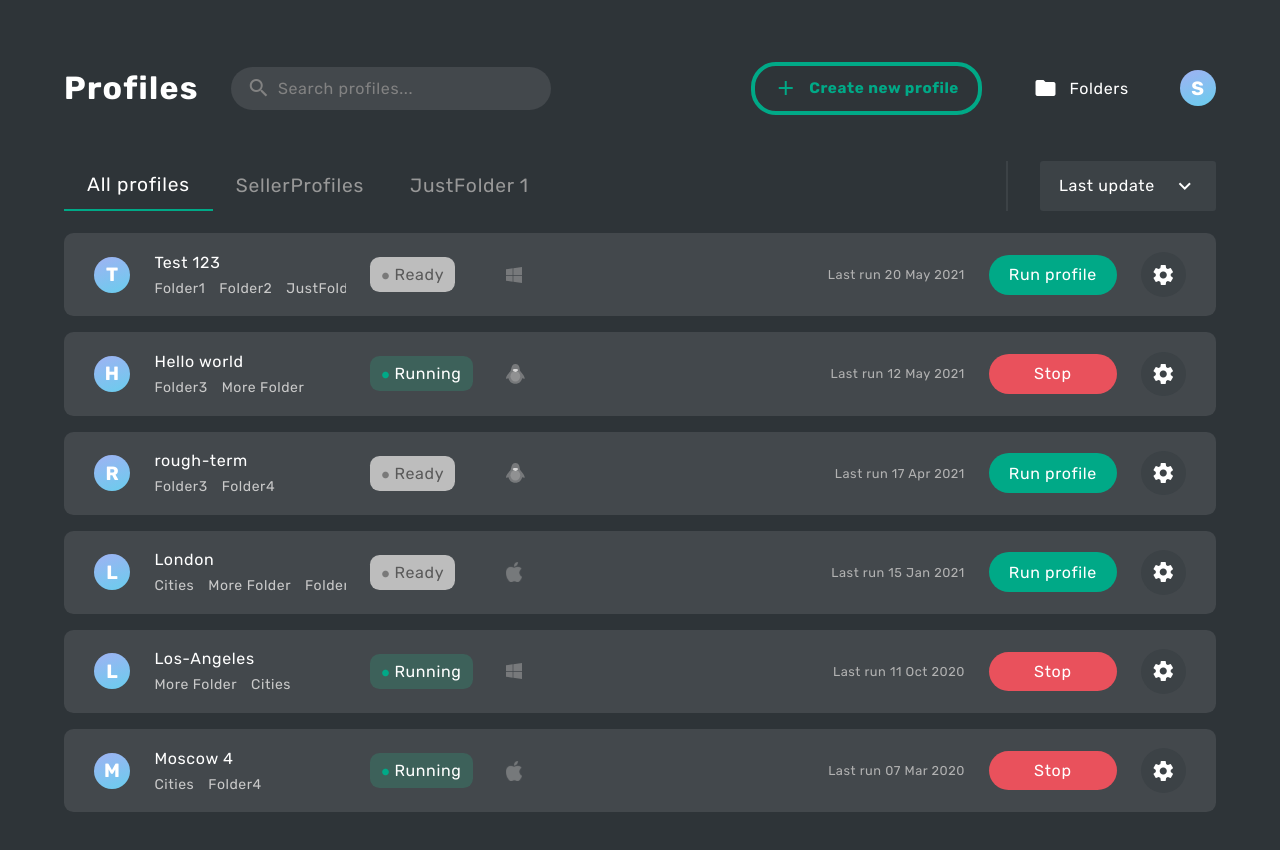
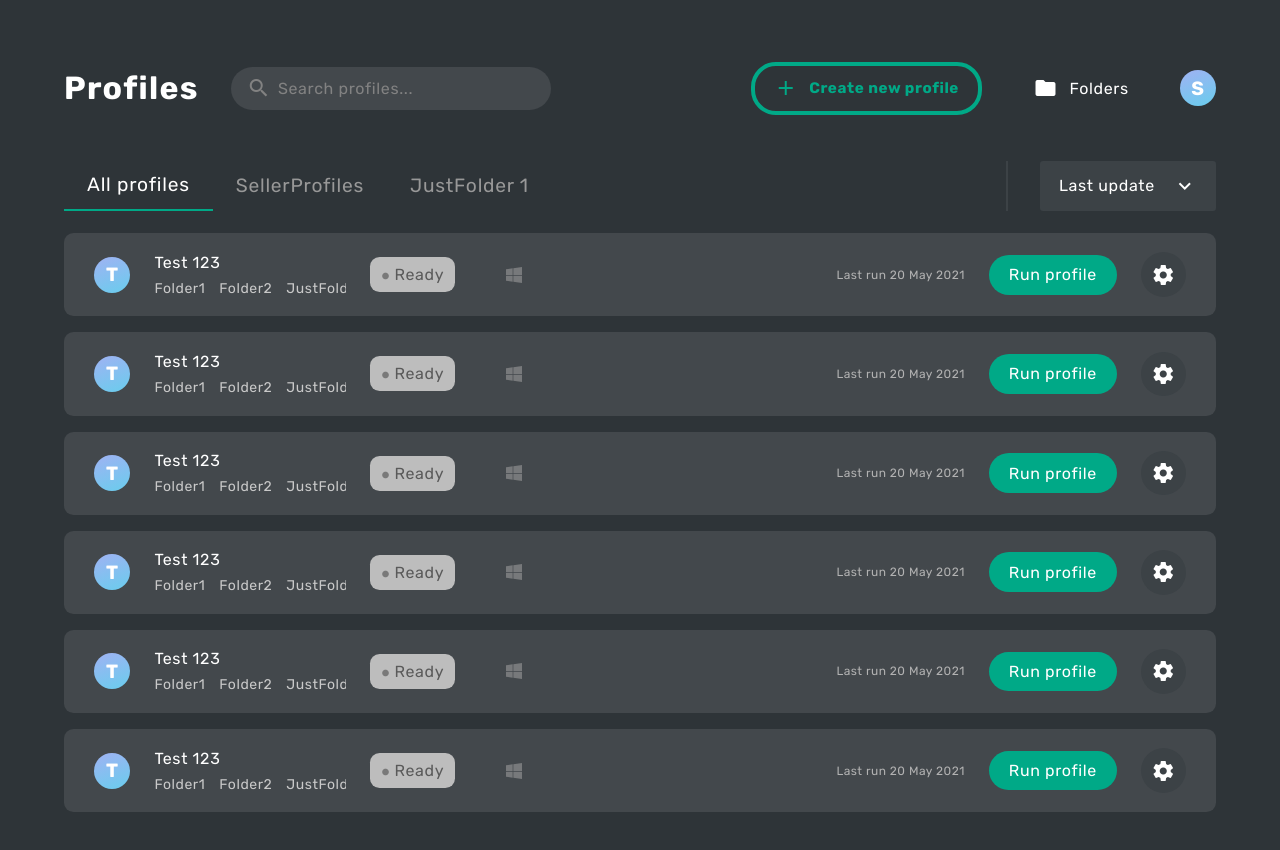
Before and after one commit to TDmig/GLProfiles, a React (Create React App) app: page / in a window 1280 px wide. Shown: the top 850 px of the page. Built offline with nearby package versions, Linux system fonts and the light colour scheme.

Commit message:
Extended profile items

```diff
--- /dev/null
+++ b/src/Components/Flex.tsx
@@ -0,0 +1,12 @@
+import styled from 'styled-components'
+
+
+export const HorizontalFlex = styled.div<{margin?: string}>`
+    display: flex;
+    ${props => props.margin && `
+        & > * + * {
+            margin-left: ${props.margin};
+        }
+    `}
+
+`
--- a/src/Components/ListBlock/ListBlock.tsx
+++ b/src/Components/ListBlock/ListBlock.tsx
@@ -10,9 +10,6 @@ export const ListBlock = styled.div`
 
     padding: 1.2em 1.9em;
 
-    display: flex;
-    justify-content: space-between;
-
     & + & {
         margin-top: 1em;
     }
--- a/src/Components/ListBlock/ProfileItem.tsx
+++ b/src/Components/ListBlock/ProfileItem.tsx
@@ -1,23 +1,12 @@
 import { Button } from 'Components/Buttons';
-import React from 'react'
+import React, { useState } from 'react'
 import { ListBlock } from "./ListBlock";
 import LetterIcon from '../LetterIcon/index';
 import styled from 'styled-components';
-import ProfileStatus, {status} from './ProfileStatus'
-
-
-
-type platform = "Linux" | "Mac" | "Windows"
-
-
-
-interface ProfileItemProps {
-    name: string
-    folders: Array<string>
-    status: status
-    platform: platform
-    lastRun: string
-}
+import ProfileStatus from './ProfileStatus'
+import { Profile, ProfileSummary, status } from '../../types'
+import ProfileTable from './ProfileTable';
+import { DimmedText } from '../TextStyles';
 
 
 const ItemGridWrapper = styled.div`
@@ -29,24 +18,50 @@ const ItemGridWrapper = styled.div`
 `
 
 
-export default function ProfileItem(props: ProfileItemProps) {
+export default function ProfileItem(props: {profile: Profile}) {
+    const [extended, setExtended] = useState(false)
+
+
+    return <ListBlock>
+        <ProfileSummaryItem
+            {...props.profile}
+            onStatusChange={() => {}}
+            onExtendToggle={() => setExtended(prev => !prev)}
+        />
+        {extended && <ProfileTable
+                profile={props.profile}
+                onEdit={(f) => alert(f)}
+            />
+        }
+    </ListBlock>
+}
+
+
+interface ProfileSummaryProps extends ProfileSummary {
+    onStatusChange: (() => void)
+    onExtendToggle: (() => void)
+}
+
+
+function ProfileSummaryItem(props: ProfileSummaryProps) {
     const buttonText = props.status === 'running' ? 'Stop' : 'Run profile'
-    return <ListBlock>
-        <ItemGridWrapper>
+    return <ItemGridWrapper>
         <LetterIcon letter={props.name}/>
         <ProfilePrimary name={props.name} folders={props.folders}/>
         <ProfileStatus status={props.status}/>
         <img src={`/svg/${props.platform}.svg`} alt={`Platform: ${props.platform}`}/>
         <div/>
-            <span className="dimmed-text">Last run {props.lastRun}</span>
-            <Button color={props.status === 'running' ? 'red' : 'green'}>
+        <DimmedText>Last run {props.lastRun}</DimmedText>
+        <Button
+            color={props.status === 'running' ? 'red' : 'green'}
+            onClick={() => props.onStatusChange()}
+        >
             {buttonText}
         </Button>
-            <Button color='dark' circle>
+        <Button color='dark' circle onClick={() => props.onExtendToggle()}>
             <span className="material-icons">settings</span>
         </Button>
     </ItemGridWrapper>
-    </ListBlock>
 }
 
 
--- a/src/Components/ListBlock/ProfileStatus.tsx
+++ b/src/Components/ListBlock/ProfileStatus.tsx
@@ -1,7 +1,5 @@
 import styled from "styled-components"
-
-
-export type status = "running" | "ready"
+import { status } from '../../types'
 
 
 export default function ProfileStatus(props: {status: "running" | "ready"}) {
--- /dev/null
+++ b/src/Components/ListBlock/ProfileTable.tsx
@@ -0,0 +1,159 @@
+import styled from 'styled-components'
+
+import { DimmedText } from 'Components/TextStyles';
+import { Profile } from 'types';
+import { HorizontalFlex } from 'Components/Flex';
+import { Button } from '../Buttons/index';
+import { useState } from 'react';
+
+
+const ProfileTableWrapper = styled.div`
+    margin-top: 2.6em;
+
+    display: grid;
+    grid-template-columns: repeat(3, 1fr);
+    grid-gap: 4em;
+
+    & > div {
+        display: flex;
+        flex-direction: column;
+        & > * {
+            display: flex;
+            align-items: center;
+
+            margin: auto 0;
+            height: 4em;
+            & > * + * {
+                margin-left: 1.5em;
+            }
+        }
+        & > * + * {
+            border-top: 2px solid #393F44;
+        }
+    }
+
+    * {
+        font-size: 0.95em;
+    }
+
+    b {
+        font-weight: 700;
+
+    }
+`
+
+
+function ChevronButtonEdit({onClick}: {onClick: () => void}) {
+    return <Button circle onClick={() => onClick()}>
+        <span className="material-icons">
+            expand_more
+        </span>
+    </Button>
+}
+
+
+const ShadowEditButton = styled.div`
+    position: absolute;
+    right: 0;
+    width: 4.6em;
+
+    height: 100%;
+
+    display: flex;
+    align-content: center;
+    justify-content: flex-end;
+
+    & > * {
+        height: fit-content;
+        margin: auto 0;
+    }
+
+    user-select: none;
+    cursor: pointer;
+
+    text-decoration: underline;
+    background-image: linear-gradient(to left, #43484C, #43484C 50%, #43484C00);
+`
+
+
+function HoverDiv({children, onClick}:
+    React.PropsWithChildren<{onClick: () => void}>) {
+
+    const [hovering, setHovering] = useState(false)
+
+    return <div style={{'position': 'relative'}}
+        onClick={() => onClick()}
+        onMouseEnter={() => setHovering(true)}
+        onMouseLeave={() => setHovering(false)}
+    >
+        {children}
+        {hovering && <ShadowEditButton>
+            <div>edit</div>
+        </ShadowEditButton>}
+    </div>
+}
+
+
+export default function ProfileTable({profile, onEdit}:
+    {profile: Profile, onEdit: (field: string) => void}) {
+
+    return <ProfileTableWrapper>
+        <div>
+            <HoverDiv onClick={() => onEdit('proxy')}>
+                <b>Proxy</b>
+                <span>{profile.proxy[0]}</span>
+                <DimmedText>{profile.proxy[1]}</DimmedText>
+            </HoverDiv>
+            <div>
+                <b>Language</b>
+                <span>{profile.language[0]}</span>
+                {profile.language.length > 1 &&
+                    <DimmedText>and {profile.language.length - 1} more...</DimmedText>
+                }
+            </div>
+            <div>
+                <b>Timezone</b>
+                <span>{profile.timezone}</span>
+                <ChevronButtonEdit onClick={() => onEdit('timezone')}/>
+            </div>
+        </div>
+        <div>
+            <div>
+                <b>Resolution</b>
+                <span>{profile.resolution}</span>
+                <ChevronButtonEdit onClick={() => onEdit('resolution')}/>
+            </div>
+            <div>
+                <b>Geolocation</b>
+                <span>{profile.geolocation}</span>
+            </div>
+            <div>
+                <b>Cookie</b>
+                <span>{profile.cookie[0]}</span>
+                {profile.cookie.length > 1 &&
+                    <DimmedText>and {profile.cookie.length - 1} more...</DimmedText>
+                }
+            </div>
+        </div>
+        <div>
+            <HoverDiv onClick={() => onEdit('notes')}>
+                <b>Notes</b>
+                <span style={{'whiteSpace': 'break-spaces'}}>{profile.notes}</span>
+            </HoverDiv>
+            <div>
+                <b>Profile ID</b>
+                <span>{profile.profileID}</span>
+            </div>
+            <div>
+                <b>Folders</b>
+                <HorizontalFlex margin='1em'>
+                    {profile.folders.map((folder) =>
+                        <span>
+                            {folder}
+                        </span>
+                    )}
+                </HorizontalFlex>
+            </div>
+        </div>
+    </ProfileTableWrapper>
+}
--- /dev/null
+++ b/src/Components/TextStyles.tsx
@@ -0,0 +1,7 @@
+import styled from 'styled-components'
+
+
+export const DimmedText = styled.span`
+    color: #B2B2B2;
+    font-size: 0.75em;
+`
--- a/src/Pages/ListPage.tsx
+++ b/src/Pages/ListPage.tsx
@@ -1,34 +1,56 @@
+import { ListBlock } from 'Components/ListBlock/ListBlock';
 import React from 'react'
 import FolderBar from "../Components/FolderBar";
 import ProfileItem from "../Components/ListBlock/ProfileItem";
+import { status, platform, Profile } from '../types';
+
+
+const s: status = 'ready'
+const p: platform = 'Windows'
+
+
+const first: Profile = {
+    'name': 'Test 123',
+    'folders': ['Folder1', 'Folder2', 'JustFolder1'],
+    'status': s,
+    'platform': p,
+    'lastRun': '20 May 2021',
+
+    'proxy': ['HTTP Proxy', '127.0.0.10.0.0.0.0.0.0'],
+    'language': ['English (UK)', 'English (US)', 'French'],
+    'timezone': 'Europe / Madrid (+01:00)',
+    'resolution': '1920x1080',
+    'geolocation': 'Stuttgart',
+    'cookie': ['CGIC', 'other 1', 'other 2', 'other 3'],
+    'notes': 'Заметка с паролями и логинами для амазона',
+    'profileID': '5ff85f4d355d435fe7b95a52',
+}
 
 
 export default function ListPage() {
+
+    const profiles = [first, first, first, first, first, first]
+
     return <div className="list-page">
         <FolderBar/>
-        <ProfileItem
-            name={'Test 123'} folders={['Folder1', 'Folder2', 'JustFolder1']} status={'ready'}
-            platform={'Windows'} lastRun={'20 May 2021'}
-        />
-        <ProfileItem
+
+        {profiles.map((profile, i) => <ProfileItem profile={profile} key={i}/>)}
+
+        {/*
                 name={'Hello world'} folders={['Folder3', 'More Folder']} status={'running'}
                 platform={'Linux'} lastRun={'12 May 2021'}
-        />
-        <ProfileItem
+
                 name={'rough-term'} folders={['Folder3', 'Folder4']} status={'ready'}
                 platform={'Linux'} lastRun={'17 Apr 2021'}
-        />
-        <ProfileItem
+
                 name={'London'} folders={['Cities', 'More Folder', 'Folder2']} status={'ready'}
                 platform={'Mac'} lastRun={'15 Jan 2021'}
-        />
-        <ProfileItem
+
                 name={'Los-Angeles'} folders={['More Folder', 'Cities']} status={'running'}
                 platform={'Windows'} lastRun={'11 Oct 2020'}
-        />
-        <ProfileItem
+
                 name={'Moscow 4'} folders={['Cities', 'Folder4']} status={'running'}
                 platform={'Mac'} lastRun={'07 Mar 2020'}
-        />
+        */}
     </div>
 }
--- a/src/Root/index.sass
+++ b/src/Root/index.sass
@@ -3,7 +3,7 @@ $background: #2E3438
 
 body
   margin: 0
-  padding: 0
+  padding: 3em 4em
   background: $background
 
 
@@ -13,11 +13,7 @@ body
 
   letter-spacing: 0.04em
   white-space: nowrap
-  overflow: hidden
-
-
-#root
-  padding: 3em 4em
+  overflow-x: hidden
 
 
 h1
@@ -39,13 +35,5 @@ h1
       margin-top: 0.5em
 
 
-.dimmed-text
-  color: #B2B2B2
-  font-size: 0.8em
-
-  &_bright
-    color: #C9C9C9
-
-
 img
   user-select: none
--- /dev/null
+++ b/src/types.ts
@@ -0,0 +1,23 @@
+export type platform = "Linux" | "Mac" | "Windows"
+export type status = "running" | "ready"
+
+
+export interface ProfileSummary {
+    name: string
+    folders: Array<string>
+    status: status
+    platform: platform
+    lastRun: string
+}
+
+
+export interface Profile extends ProfileSummary {
+    proxy: [string, string]
+    language: Array<string>
+    timezone: string
+    resolution: string
+    geolocation: string
+    cookie: Array<string>
+    notes: string
+    profileID: string
+}
```
Lines whose indentation alone changed are shown as unchanged.
